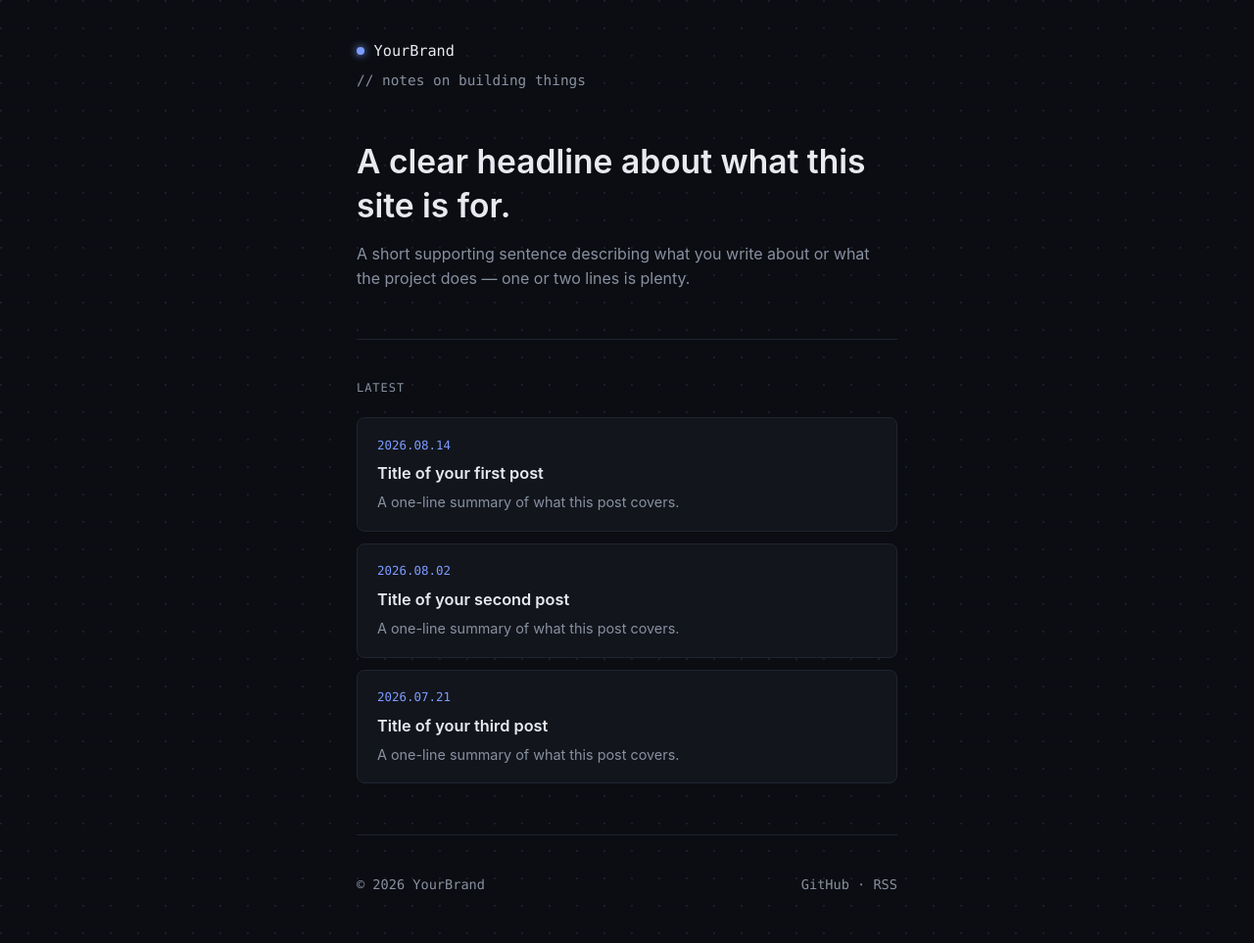
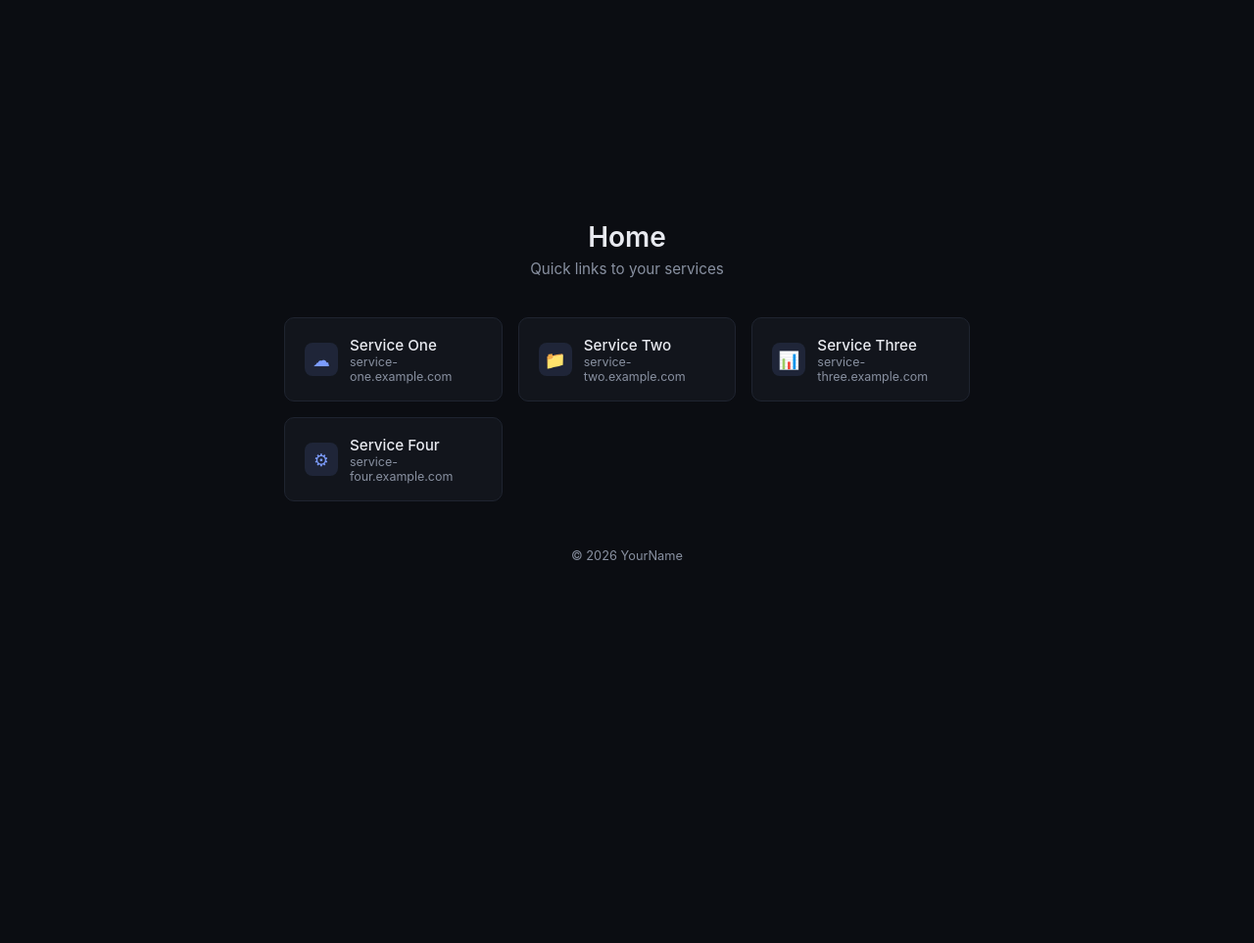
Before and after one commit to Kruxx269/kruxx.github.io, a plain HTML site: page index.html in a window 1280 px wide. Shown: the whole page at 98% size. After the commit the page ends 800 px from the top, so only its background shows below. Drawn offline with Linux system fonts and the light colour scheme.

Commit message:
Update index.html

```diff
--- a/index.html
+++ b/index.html
@@ -3,187 +3,146 @@
 <head>
 <meta charset="UTF-8">
 <meta name="viewport" content="width=device-width, initial-scale=1.0">
-<title>Your Site Name</title>
+<title>Home</title>
 <style>
   :root {
     --bg: #0b0d12;
-    --bg-alt: #12151c;
+    --card: #12151c;
     --text: #e8eaf0;
     --muted: #8890a0;
     --accent: #7c9cff;
     --border: #1f2430;
-    --radius: 8px;
-    --mono: "SF Mono", "Roboto Mono", Consolas, monospace;
+    --radius: 10px;
   }
 
   * { box-sizing: border-box; margin: 0; padding: 0; }
 
   body {
     font-family: -apple-system, BlinkMacSystemFont, "Segoe UI", Roboto, sans-serif;
-    background:
-      radial-gradient(circle at 1px 1px, #1a1e28 1px, transparent 0) 0 0/28px 28px,
-      var(--bg);
+    background: var(--bg);
     color: var(--text);
-    line-height: 1.6;
-  }
-
-  a { color: inherit; text-decoration: none; }
-
-  .wrap {
-    max-width: 680px;
-    margin: 0 auto;
-    padding: 0 5%;
+    min-height: 100vh;
+    display: flex;
+    flex-direction: column;
+    align-items: center;
+    justify-content: center;
+    padding: 3rem 5%;
   }
 
   header {
-    padding: 2.5rem 0 2rem;
+    text-align: center;
+    margin-bottom: 2.5rem;
   }
 
-  .brand {
+  header h1 {
+    font-size: 1.75rem;
+    font-weight: 600;
+    margin-bottom: 0.4rem;
+  }
+
+  header p {
+    color: var(--muted);
+    font-size: 0.95rem;
+  }
+
+  .grid {
+    display: grid;
+    grid-template-columns: repeat(auto-fit, minmax(180px, 1fr));
+    gap: 1rem;
+    width: 100%;
+    max-width: 700px;
+  }
+
+  .card {
     display: flex;
     align-items: center;
-    gap: 0.6rem;
-    font-family: var(--mono);
-    font-size: 0.95rem;
-    color: var(--text);
-  }
-
-  .brand .dot {
-    width: 8px;
-    height: 8px;
-    border-radius: 50%;
-    background: var(--accent);
-    box-shadow: 0 0 8px var(--accent);
-  }
-
-  .tagline {
-    color: var(--muted);
-    font-size: 0.9rem;
-    margin-top: 0.4rem;
-    font-family: var(--mono);
-  }
-
-  .intro {
-    padding: 1rem 0 3rem;
-    border-bottom: 1px solid var(--border);
-  }
-
-  .intro h1 {
-    font-size: clamp(1.6rem, 4vw, 2.1rem);
-    line-height: 1.35;
-    font-weight: 600;
-    margin-bottom: 0.9rem;
-  }
-
-  .intro p {
-    color: var(--muted);
-    font-size: 1rem;
-    max-width: 52ch;
-  }
-
-  .posts {
-    padding: 2.5rem 0;
-  }
-
-  .posts .label {
-    font-family: var(--mono);
-    font-size: 0.75rem;
-    letter-spacing: 0.08em;
-    text-transform: uppercase;
-    color: var(--muted);
-    margin-bottom: 1.25rem;
-  }
-
-  .post {
-    display: block;
-    padding: 1.1rem 1.25rem;
-    margin-bottom: 0.75rem;
-    background: var(--bg-alt);
+    gap: 0.75rem;
+    background: var(--card);
     border: 1px solid var(--border);
     border-radius: var(--radius);
+    padding: 1.1rem 1.25rem;
+    color: var(--text);
+    text-decoration: none;
     transition: border-color 0.15s ease, transform 0.15s ease;
   }
 
-  .post:hover {
+  .card:hover {
     border-color: var(--accent);
-    transform: translateX(2px);
+    transform: translateY(-2px);
   }
 
-  .post .meta {
-    font-family: var(--mono);
-    font-size: 0.78rem;
+  .card .icon {
+    width: 34px;
+    height: 34px;
+    border-radius: 8px;
+    background: rgba(124, 156, 255, 0.12);
     color: var(--accent);
-    margin-bottom: 0.35rem;
+    display: flex;
+    align-items: center;
+    justify-content: center;
+    font-size: 1.1rem;
+    flex-shrink: 0;
   }
 
-  .post h2 {
-    font-size: 1.02rem;
-    font-weight: 600;
-    margin-bottom: 0.3rem;
+  .card .label {
+    font-weight: 500;
+    font-size: 0.95rem;
   }
 
-  .post p {
+  .card .sub {
     color: var(--muted);
-    font-size: 0.9rem;
+    font-size: 0.78rem;
   }
 
   footer {
-    padding: 2.5rem 0 3rem;
-    border-top: 1px solid var(--border);
+    margin-top: 3rem;
     color: var(--muted);
-    font-size: 0.85rem;
-    font-family: var(--mono);
-    display: flex;
-    justify-content: space-between;
-    flex-wrap: wrap;
-    gap: 0.5rem;
+    font-size: 0.8rem;
   }
-
-  footer a:hover { color: var(--text); }
 </style>
 </head>
 <body>
 
-<div class="wrap">
-
   <header>
-    <div class="brand"><span class="dot"></span> YourBrand</div>
-    <div class="tagline">// notes on building things</div>
+    <h1>Home</h1>
+    <p>Quick links to your services</p>
   </header>
 
-  <section class="intro">
-    <h1>A clear headline about what this site is for.</h1>
-    <p>A short supporting sentence describing what you write about or what the project does — one or two lines is plenty.</p>
-  </section>
-
-  <section class="posts">
-    <div class="label">Latest</div>
-
-    <a href="#" class="post">
-      <div class="meta">2026.08.14</div>
-      <h2>Title of your first post</h2>
-      <p>A one-line summary of what this post covers.</p>
+  <div class="grid">
+    <a href="#" class="card">
+      <div class="icon">☁</div>
+      <div>
+        <div class="label">Service One</div>
+        <div class="sub">service-one.example.com</div>
+      </div>
     </a>
 
-    <a href="#" class="post">
-      <div class="meta">2026.08.02</div>
-      <h2>Title of your second post</h2>
-      <p>A one-line summary of what this post covers.</p>
+    <a href="#" class="card">
+      <div class="icon">📁</div>
+      <div>
+        <div class="label">Service Two</div>
+        <div class="sub">service-two.example.com</div>
+      </div>
     </a>
 
-    <a href="#" class="post">
-      <div class="meta">2026.07.21</div>
-      <h2>Title of your third post</h2>
-      <p>A one-line summary of what this post covers.</p>
+    <a href="#" class="card">
+      <div class="icon">📊</div>
+      <div>
+        <div class="label">Service Three</div>
+        <div class="sub">service-three.example.com</div>
+      </div>
     </a>
-  </section>
 
-  <footer>
-    <span>&copy; 2026 YourBrand</span>
-    <span><a href="#">GitHub</a> &middot; <a href="#">RSS</a></span>
-  </footer>
+    <a href="#" class="card">
+      <div class="icon">⚙</div>
+      <div>
+        <div class="label">Service Four</div>
+        <div class="sub">service-four.example.com</div>
+      </div>
+    </a>
+  </div>
 
-</div>
+  <footer>&copy; 2026 YourName</footer>
 
 </body>
 </html>
```
